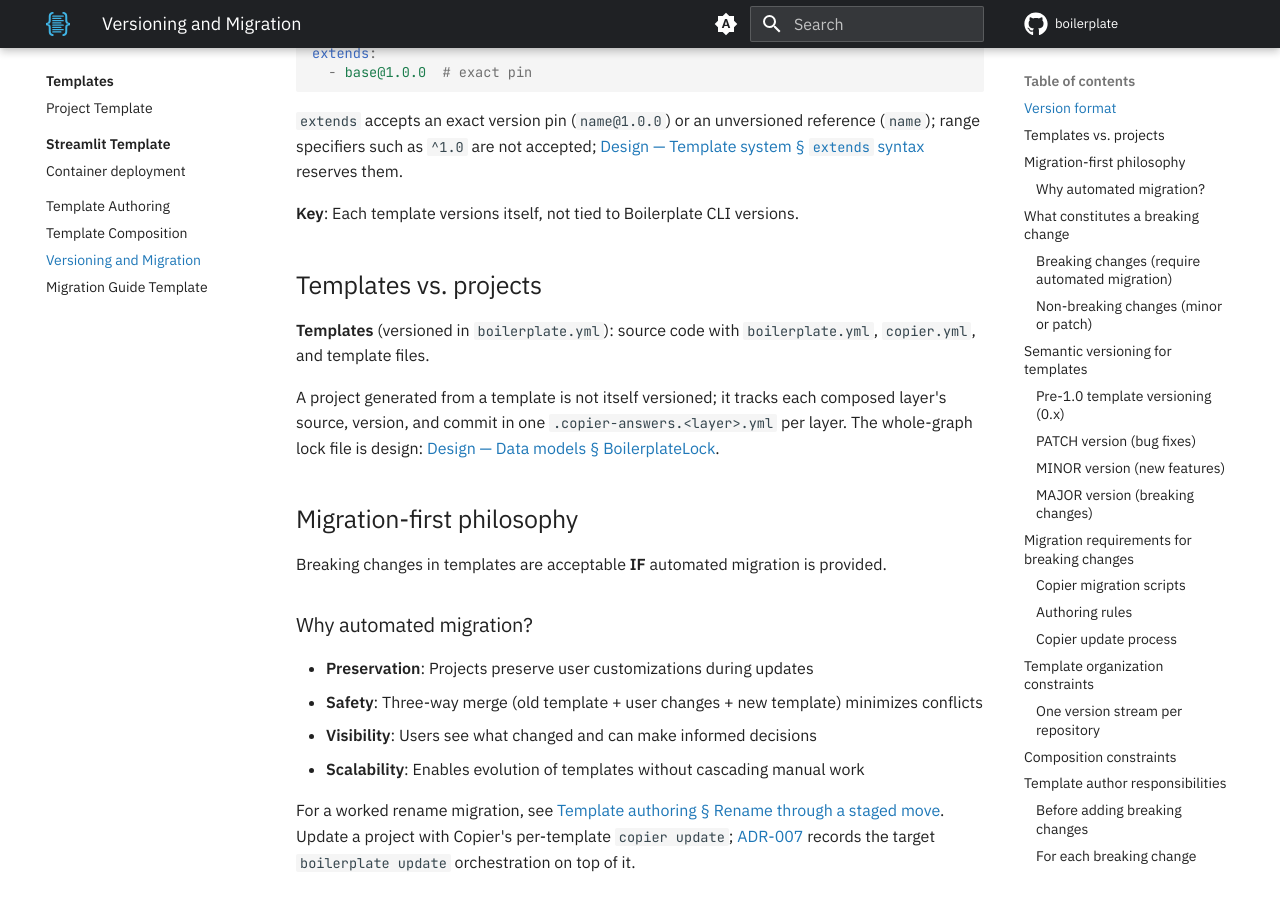
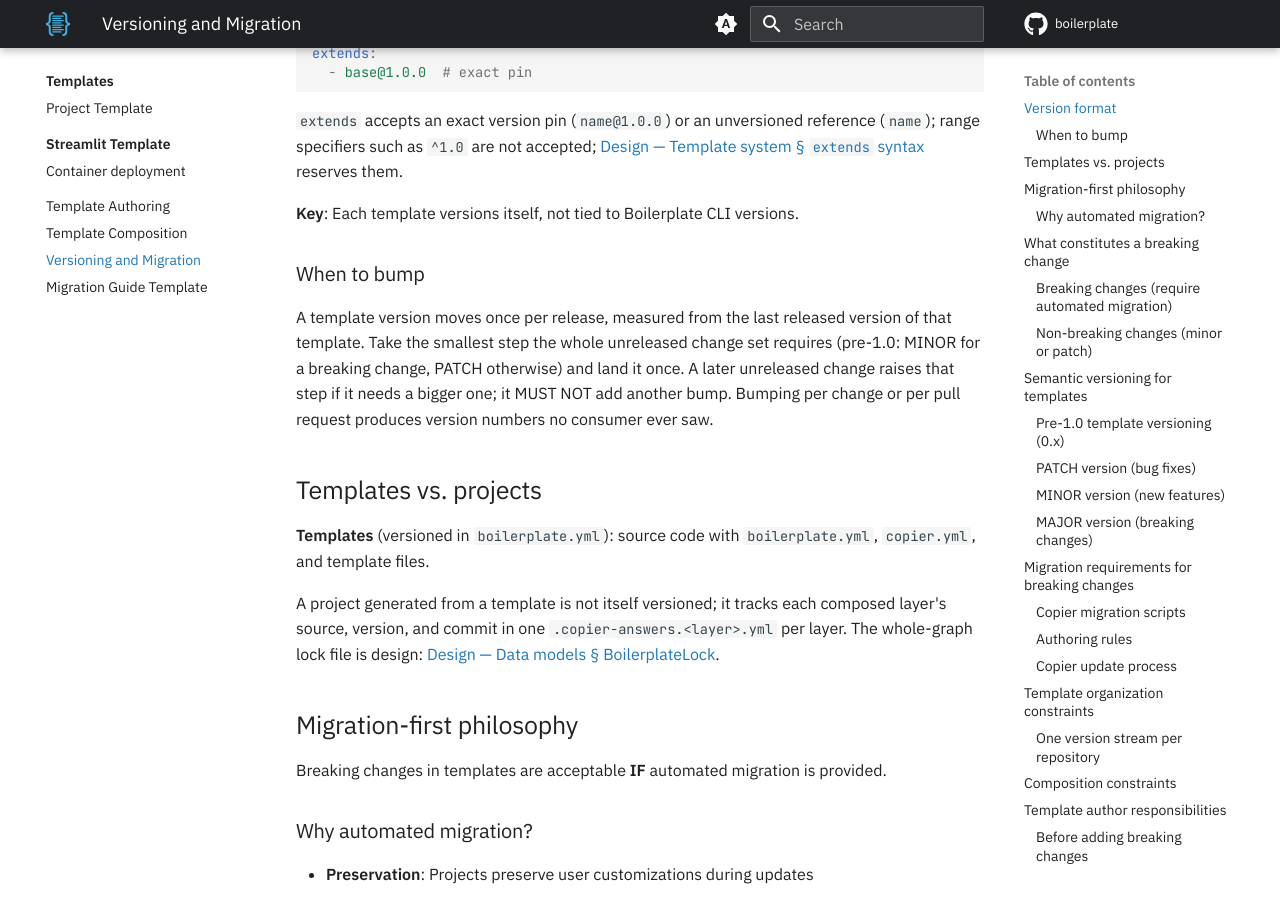
Before and after one commit to TheRealBillSiegler/boilerplate, an MkDocs documentation site: the page built from docs/templates-hub/versioning.md, in a window 1280 px wide and 900 px high, scrolled down 479 px. Built offline with MkDocs 1.6.1 and Material for MkDocs 9.7.7, drawn with Linux system fonts in a browser that asks for light colours; comment, search, counter and statistics services are not loaded; the version menu is left out.

Commit message:
docs(governance): bump versions once per release
Two template versions were bumped again across stacked pull requests before anything had been released, because the only cue was a comment that said to bump on content change. The policy page and the agent instructions now say the rule: one bump per release, measured from the last released version, by the smallest step the unreleased changes need.

Co-Authored-By: Claude Fable 5.1 <noreply@anthropic.com>

```diff
--- a/docs/templates-hub/versioning.md
+++ b/docs/templates-hub/versioning.md
@@ -17,6 +17,10 @@ extends:
 `extends` accepts an exact version pin (`name@1.0.0`) or an unversioned reference (`name`); range specifiers such as `^1.0` are not accepted; [Design — Template system § `extends` syntax](../design/03-template-system.md#extends-syntax) reserves them.
 
 **Key**: Each template versions itself, not tied to Boilerplate CLI versions.
+
+### When to bump
+
+A template version moves once per release, measured from the last released version of that template. Take the smallest step the whole unreleased change set requires (pre-1.0: MINOR for a breaking change, PATCH otherwise) and land it once. A later unreleased change raises that step if it needs a bigger one; it MUST NOT add another bump. Bumping per change or per pull request produces version numbers no consumer ever saw.
 
 ## Templates vs. projects
 
```
Also changed, not shown: AGENTS.md (+6 -0 lines).
